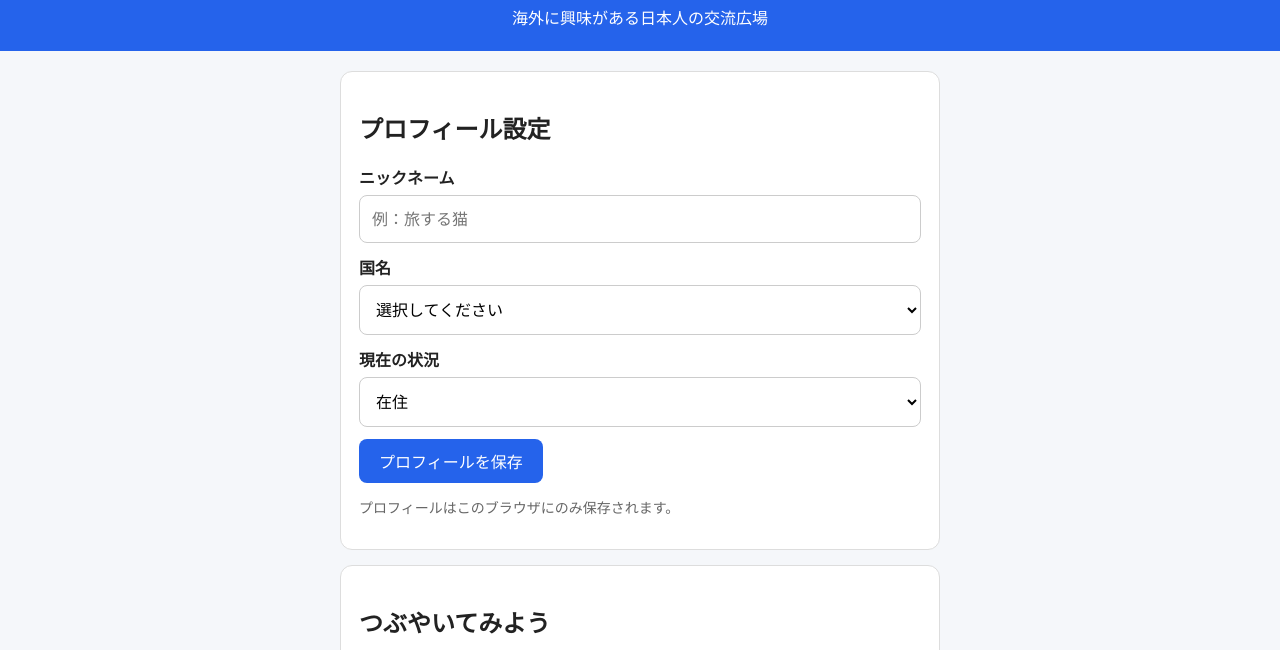
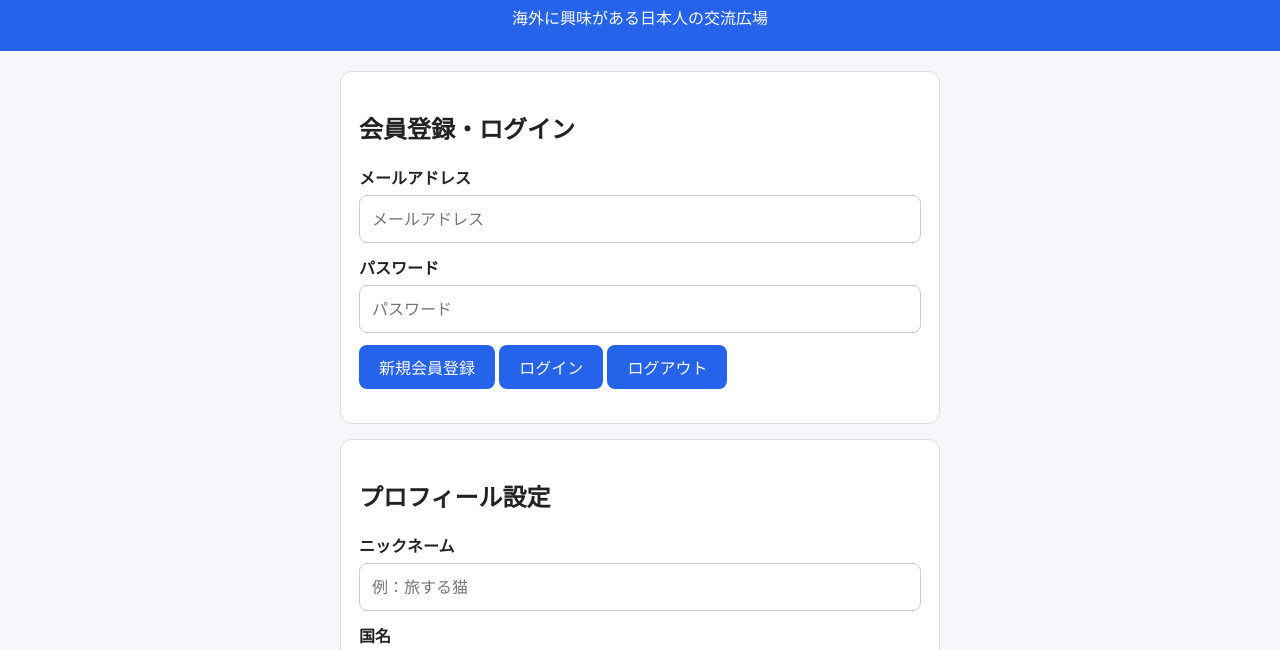
Before and after one commit to HitoshiB/Sototubu, a plain HTML site: page index.html in a window 1280 px wide. Shown: the part 71-721 px from the top of the page. Drawn offline with nearby package versions, Linux system fonts and the light colour scheme; no server answers.

Commit message:
Add authentication section with email and password fields

```diff
--- a/index.html
+++ b/index.html
@@ -15,6 +15,34 @@
 </header>
 
 <main>
+
+<section class="post" id="authSection">
+  <h2>会員登録・ログイン</h2>
+
+  <label for="authEmail">メールアドレス</label>
+  <input id="authEmail" type="email"
+         autocomplete="email"
+         placeholder="メールアドレス">
+
+  <label for="authPassword">パスワード</label>
+  <input id="authPassword" type="password"
+         autocomplete="current-password"
+         placeholder="パスワード">
+
+  <button id="signUpButton" type="button">
+    新規会員登録
+  </button>
+
+  <button id="loginButton" type="button">
+    ログイン
+  </button>
+
+  <button id="logoutButton" type="button">
+    ログアウト
+  </button>
+
+  <p id="authMessage"></p>
+</section>
 
   <section class="post">
     <h2>プロフィール設定</h2>
```
